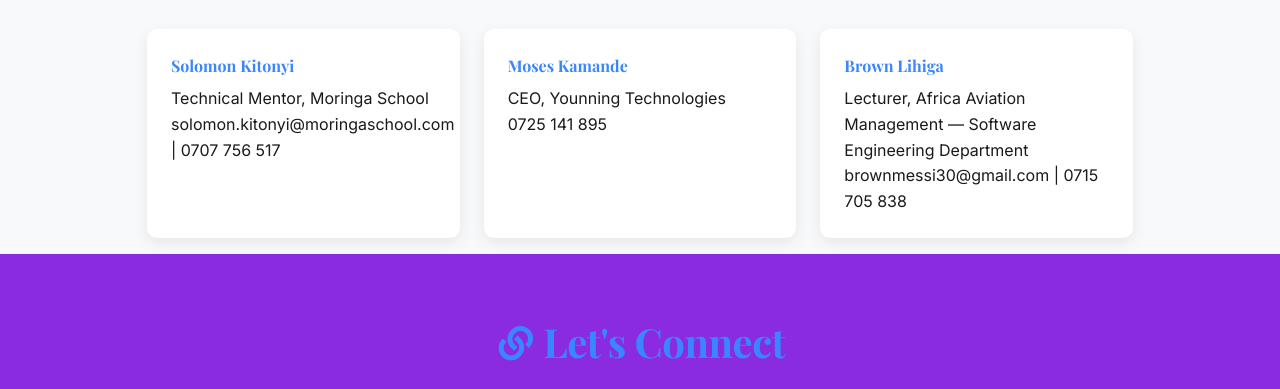
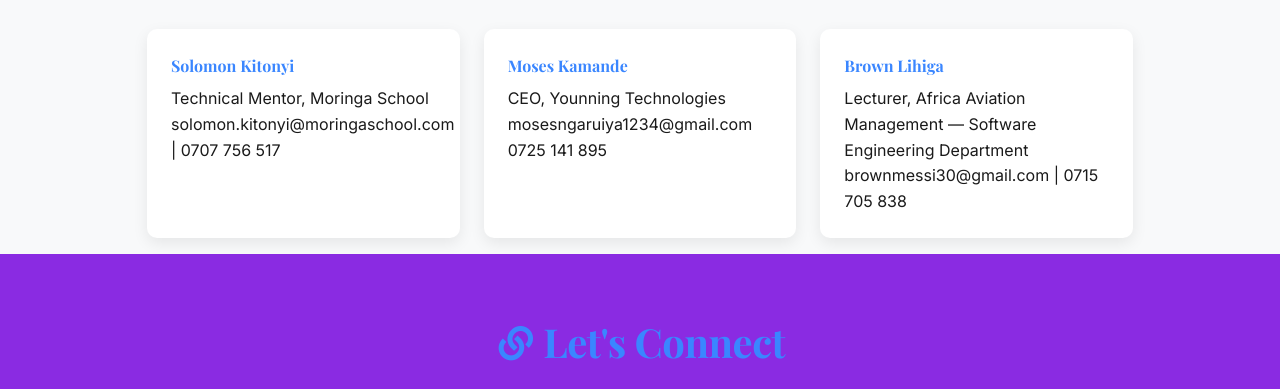
Before and after one commit to Reagan-marera/update-portfolio, a plain HTML site: page index.html in a window 1280 px wide. Shown: the part 6022-6411 px from the top of the page. Drawn offline with nearby package versions, Linux system fonts and the light colour scheme.

Commit message:
eye follow

```diff
--- a/index.html
+++ b/index.html
@@ -1110,6 +1110,7 @@
             <div class="reference__item">
                 <h4>Moses Kamande</h4>
                 <p>CEO, Younning Technologies</p>
+                <p>mosesngaruiya1234@gmail.com</p>
                 <p>0725 141 895</p>
             </div>
             <div class="reference__item">
```
